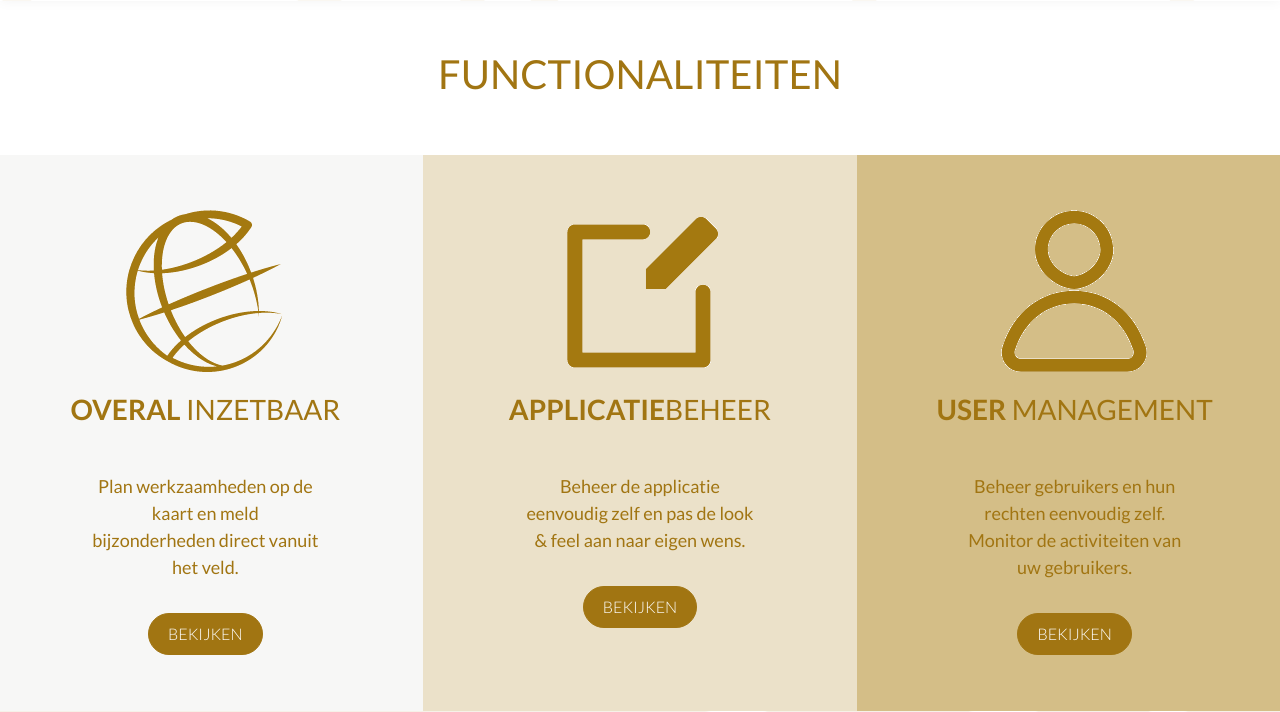
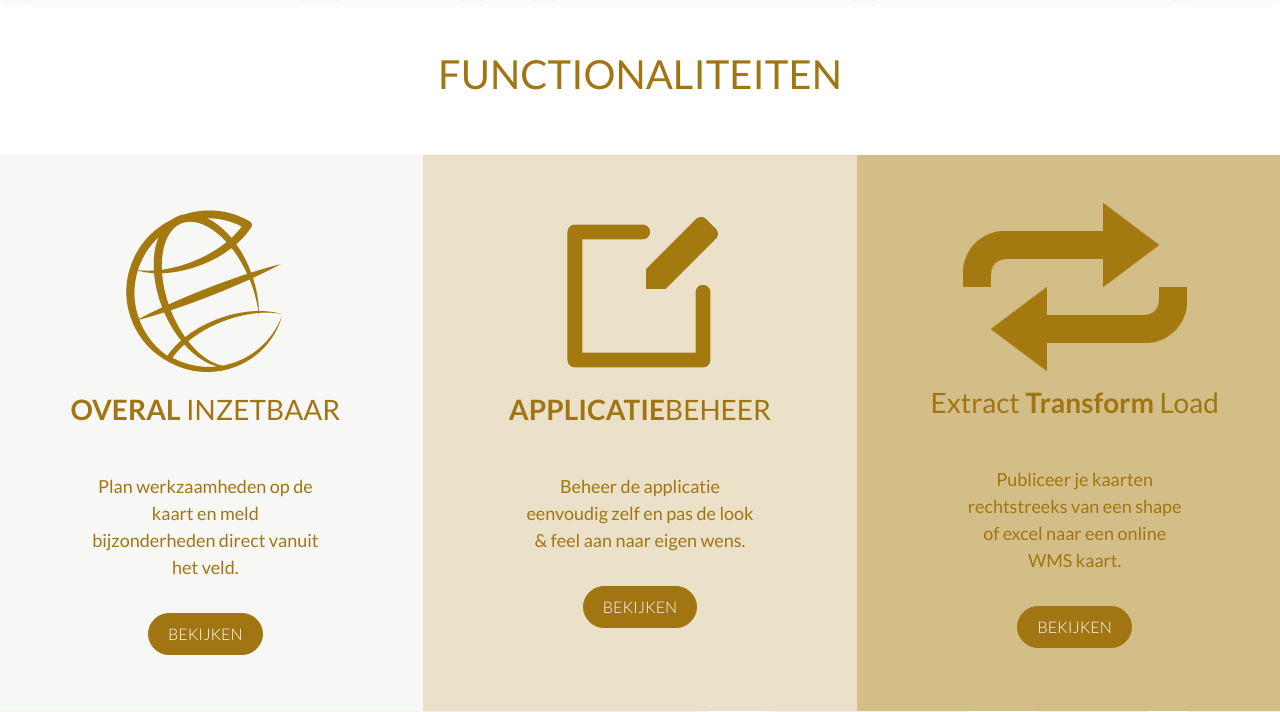
Before and after one commit to gisarts/demos, a PHP site: page /?page=1 in a window 1280 px wide; the page is wider, and only the part inside the window is pictured. Shown: the part 1345-2057 px from the top of that part. Run offline with PHP 8.4, Linux system fonts and the light colour scheme; some libraries are stand-ins or nearby versions.

Commit message:
Change text and icon at home

```diff
--- a/header.php
+++ b/header.php
@@ -33,6 +33,7 @@ $page = $_GET['page'];
         <link rel="preconnect" href="https://fonts.gstatic.com" crossorigin>
         <link href="https://fonts.googleapis.com/css2?family=Lato:wght@300;400;700&display=swap" rel="stylesheet">
         <base href="https://demo.gisarts.nl/">
+        <!-- <base href="http://localhost:1234"> -->
 
         <script>
         var _paq = window._paq = window._paq || [];
--- a/home.php
+++ b/home.php
@@ -70,12 +70,12 @@ require 'vendor/autoload.php';
         </div>
     </div>
     <div class="col-xl-4 py-5" style="background-color: #D4BE87;">
-        <img src="./img/icon3.png" alt="icon 3">
-        <h3><b>USER</b> MANAGEMENT</h3>
+        <img src="./img/icon4.png" style="height: 168px;" alt="icon 3">
+        <h3>Extract <b>Transform</b> Load </h3>
         <div class="row justify-content-md-center">
             <div class="col-xl-7 self-align-center">
                 <p class="my-4 text-gold">
-                    Beheer gebruikers en hun rechten eenvoudig zelf. Monitor de activiteiten van uw gebruikers.
+                    Publiceer je kaarten rechtstreeks van een shape of excel naar een online WMS kaart.
                 </p>
                 <a href="?page=functies" class="btn btn-lg btn-secondary rounded-pill my-2 r-btn w-100">BEKIJKEN</a>
             </div>
```
Also changed, not shown: img/icon4.png (added).
